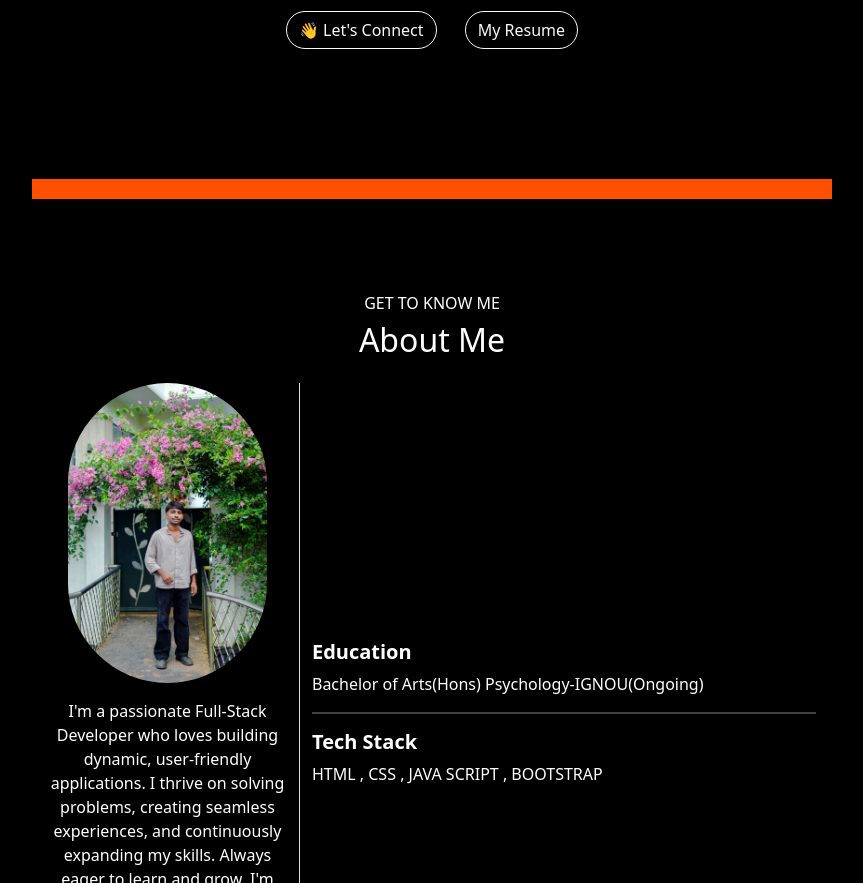
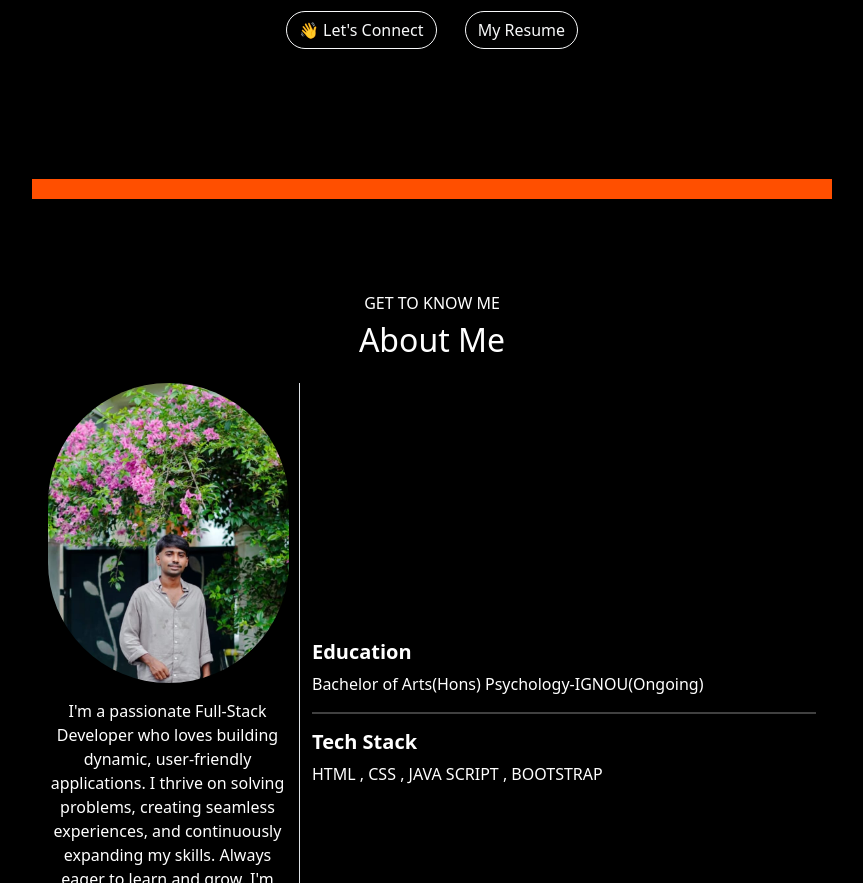
Before and after one commit to Rashi003mp/portfolio, a plain HTML site: page index.html in a window 1280 px wide. Shown: the part 488-1371 px from the top of the page, without its empty margins (208-1071 px from the left). Drawn offline with nearby package versions, Linux system fonts and the light colour scheme.

Commit message:
first commit

```diff
--- a/index.html
+++ b/index.html
@@ -69,7 +69,7 @@
         <h2 class="highlight mb-4">About Me</h2>
         <div class="row text-start align-items-center">
             <div class="col-md-4 text-center mb-4 border-end border-1">
-                <img id="myimg" src="photo.png.jpg" alt="Profile" class="profile-img ro rounded-pill">
+                <img id="myimg" src="/myphoto.png" alt="Profile" class="profile-img ro rounded-pill">
                 <p class="mt-3">
                     I'm a passionate Full-Stack Developer who loves building dynamic, user-friendly applications. I
                     thrive on solving problems, creating seamless experiences, and continuously expanding my skills.
```
Also changed, not shown: WhatsApp Image 2025-06-17 at 10.32.22_0bb92707.jpg (added), myphoto.png (added).
